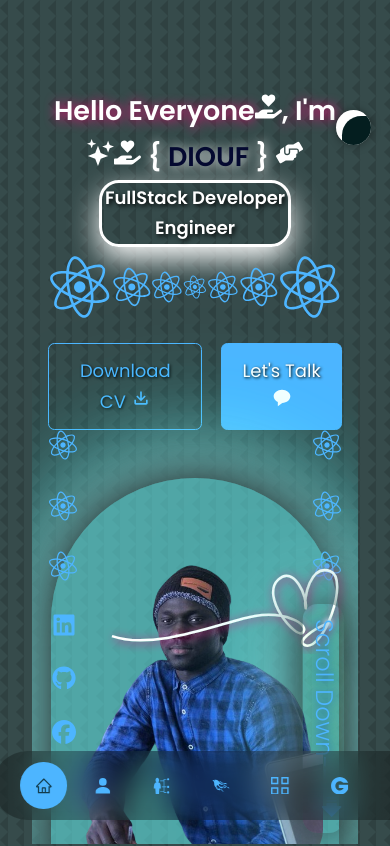
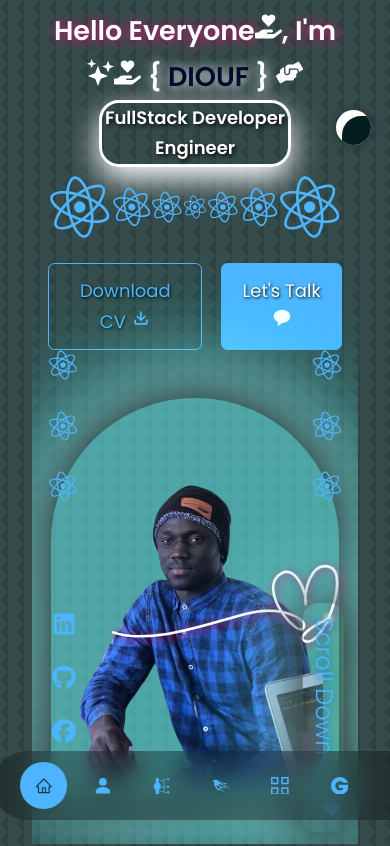
Before and after one commit to Mouhamed1003/keenprogrammer.com, a React (Create React App) app: page / in a window 390 px wide. Shown: the top 846 px of the page. Built offline with nearby package versions, Linux system fonts and the light colour scheme.

Commit message:
Update header.css

```diff
--- a/src/components/header/header.css
+++ b/src/components/header/header.css
@@ -47,7 +47,7 @@ header {
     align-items: center;
     gap: 0.8rem;
     position: absolute;
-    right: 67rem;
+    right: 96%;
     bottom: 7.9rem;
     font-size: 2.5rem;
     text-shadow: 1px 1px 12px #fff;
@@ -141,10 +141,6 @@ header {
 @media screen and (max-width: 1024px) {
     header {
         height: 100vh;
-        padding-top: 1.5rem;
-    }
-    .header_container {
-        padding-top: 4rem;
     }
     .cta {
         margin-top: 1rem;
```
